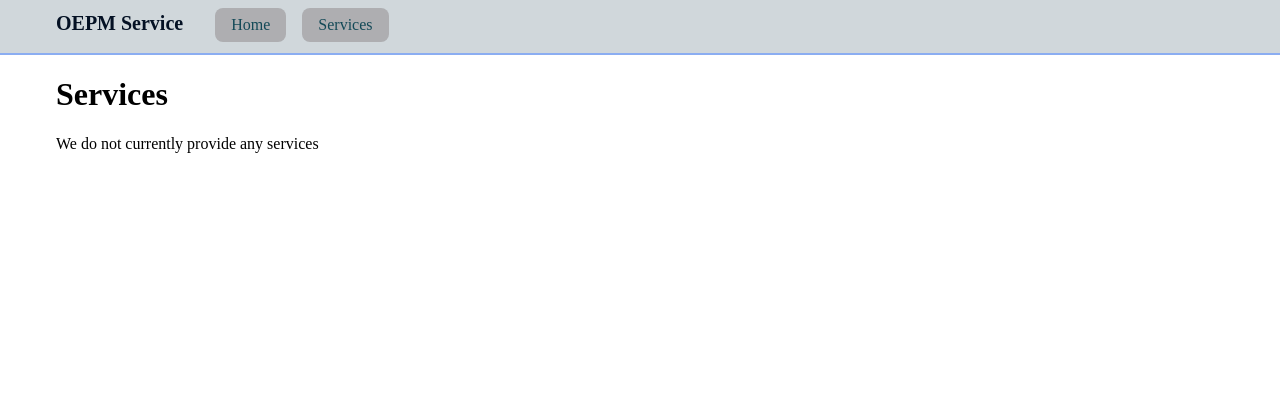
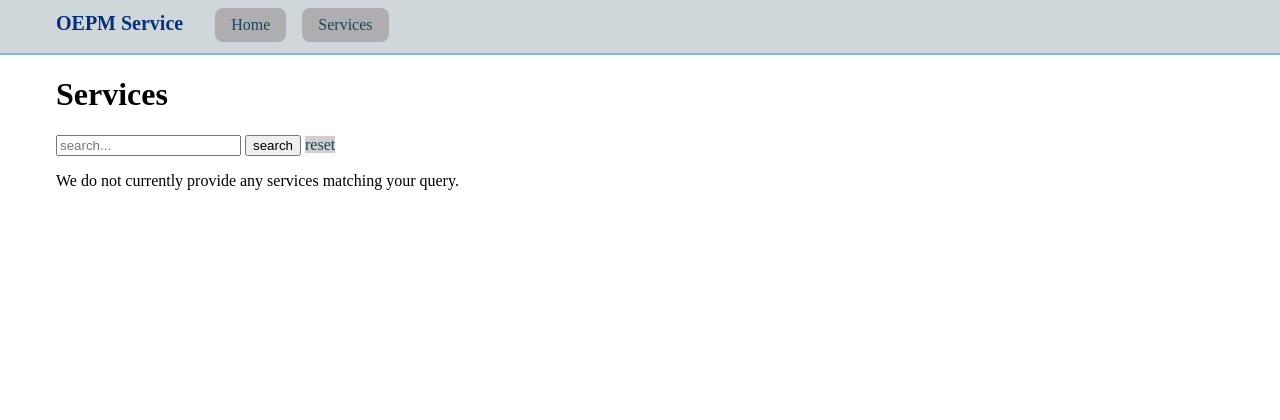
Before and after one commit to Lina1064/ptu8_baigiamasis_praktinis_darbas, a Django app: page /services/ in a window 1280 px wide. Shown: the top 420 px of the page. Run offline with Django 4.2, Linux system fonts and the light colour scheme; data that the repository does not hold is empty.

Commit message:
searc, image for service

```diff
--- a/ptu8_service/ptu8_service/settings.py
+++ b/ptu8_service/ptu8_service/settings.py
@@ -119,6 +119,8 @@ USE_TZ = True
 
 STATIC_URL = 'static/'
 STATIC_ROOT = BASE_DIR.joinpath(STATIC_URL)
+MEDIA_URL = 'media/'
+MEDIA_ROOT = BASE_DIR.joinpath(MEDIA_URL)
 
 # Default primary key field type
 # https://docs.djangoproject.com/en/4.1/ref/settings/#default-auto-field
--- a/ptu8_service/ptu8_service/urls.py
+++ b/ptu8_service/ptu8_service/urls.py
@@ -21,4 +21,5 @@ from django.conf.urls.static import static
 urlpatterns = [
     path('', include('service.urls')),
     path('admin/', admin.site.urls),
-] + static(settings.STATIC_URL, document_root=settings.STATIC_ROOT)
+] + static(settings.STATIC_URL, document_root=settings.STATIC_ROOT) \
+  + static(settings.MEDIA_URL, document_root=settings.MEDIA_ROOT)
--- a/ptu8_service/service/models.py
+++ b/ptu8_service/service/models.py
@@ -23,6 +23,7 @@ class Service(models.Model):
     name = models.CharField(_('name'), max_length=100, db_index=True)
     price = models.DecimalField(_('price'), max_digits=8, decimal_places=2)
     description = models.TextField(_('description'), max_length=4000, null=True, blank=True)
+    schematic = models.ImageField(_('schematic'), upload_to='service/schematics/', null=True, blank=True)
 
     def __str__(self) -> str:
         return f"{self.name} {self.price}"
--- a/ptu8_service/service/static/service/css/style.css
+++ b/ptu8_service/service/static/service/css/style.css
@@ -12,7 +12,7 @@ body {
 }
 header {
     grid-area: header;
-    background-color: rgb(208, 215, 219);
+    background-color:  rgb(208, 215, 219);
     border-bottom: 2px solid rgb(139, 173, 241);
     width: 100%;
     flex-wrap: nowrap;
@@ -42,8 +42,6 @@ a {
     color: rgb(19, 73, 87);
     text-decoration: none;
     background-color: rgba(37, 11, 11, 0.2);
-
-
 }
 header ul {
     display: flex;
@@ -62,7 +60,7 @@ header ul li a {
     border-radius: 8px;
 }
 .logo {
-    color: #041124;
+    color: #03317a;
     font-size: 125%;
     font-weight: 600;
     padding: 4px 16px;
@@ -78,8 +76,10 @@ header ul li a {
     border-radius: 8px;
     padding: 2px 4px;
 }
-
 .paginator .current {
     padding: 2px 4px;
     text-align: center;
 }
+.search-form {
+    margin-bottom: 1rem;
+}
--- a/ptu8_service/service/templates/service/includes/paginator.html
+++ b/ptu8_service/service/templates/service/includes/paginator.html
@@ -4,7 +4,7 @@
             {% if page_obj.number == page %}
                 <span class="current">{{ page }}</span>
             {% else %}
-                <a href="?page={{ page }}">{{ page }}</a>
+                <a href="?page={{ page }}{% if request.GET.search %}&search={{ request.GET.search }}{% endif %}">{{ page }}</a>
             {% endif %}
         {% endfor %}
     </div>
--- /dev/null
+++ b/ptu8_service/service/templates/service/includes/search.html
@@ -0,0 +1,5 @@
+<form class="search-form" method="get">
+    <input type="text" name="search" placeholder="search..." value="{{ request.GET.search }}">
+    <button type="submit">search</button>
+    <a href="{{ request.path }}">reset</a>
+</form>
--- a/ptu8_service/service/templates/service/service.html
+++ b/ptu8_service/service/templates/service/service.html
@@ -1,7 +1,11 @@
 {% extends 'base.html' %}
+{% load static %}
 {% block title %}{{ service.name }}{% endblock title %}
 {% block content %}
 <h1>{{ service.name }}</h1>
 <p>{{ service.description|linebreaks }}</p>
+{% if service.schematic %}
+<img src="{{ service.schematic.url }}">
+{% endif %}
 <h2></h2>
 {% endblock content %}
--- a/ptu8_service/service/templates/service/services.html
+++ b/ptu8_service/service/templates/service/services.html
@@ -2,6 +2,7 @@
 {% block title %}Services in {{ block.super }}{% endblock title %}
 {% block content %}
 <h1>Services</h1>
+{% include 'service/includes/search.html' %}
 {% if services %}
 <ul class="services">
     {% for service in services %}
@@ -12,10 +13,11 @@
     {% include 'service/includes/paginator.html' %}
 {% endwith %}
 {% else %}
-    <p>We do not currently provide any services</p>
+    <p>We do not currently provide any services matching your query.</p>
 {% endif %}
 {% endblock content %}
 {% block style %}
-.services a { background-color: rgb(255, 255, 255); color: #2065cc; gap:16px }
+.services a { background-color: rgb(255, 255, 255); color: #2065cc; gap:16px; }
 .services li { margin: 8px; }
+.services a.selected { background-color: rgb(139, 173, 241); }
 {% endblock style %}
--- a/ptu8_service/service/views.py
+++ b/ptu8_service/service/views.py
@@ -16,7 +16,11 @@ def home(request):
     })
 
 def services(request):
-    paginator = Paginator(models.Service.objects.all(), 10)
+    queryset = models.Service.objects
+    query = request.GET.get('search')
+    if query:
+        queryset = queryset.filter(name__icontains=query)
+    paginator = Paginator(queryset.all(), 10)
     page_number = request.GET.get('page')
     services = paginator.get_page(page_number)
     return render (request, 'service/services.html', {
--- a/requirements.txt
+++ b/requirements.txt
@@ -1,4 +1,5 @@
 asgiref==3.6.0
 Django==4.1.7
+Pillow==9.4.0
 sqlparse==0.4.3
 tzdata==2022.7
```
Also changed, not shown: ptu8_service/service/migrations/0003_service_schematic.py (added), 1 other file.
